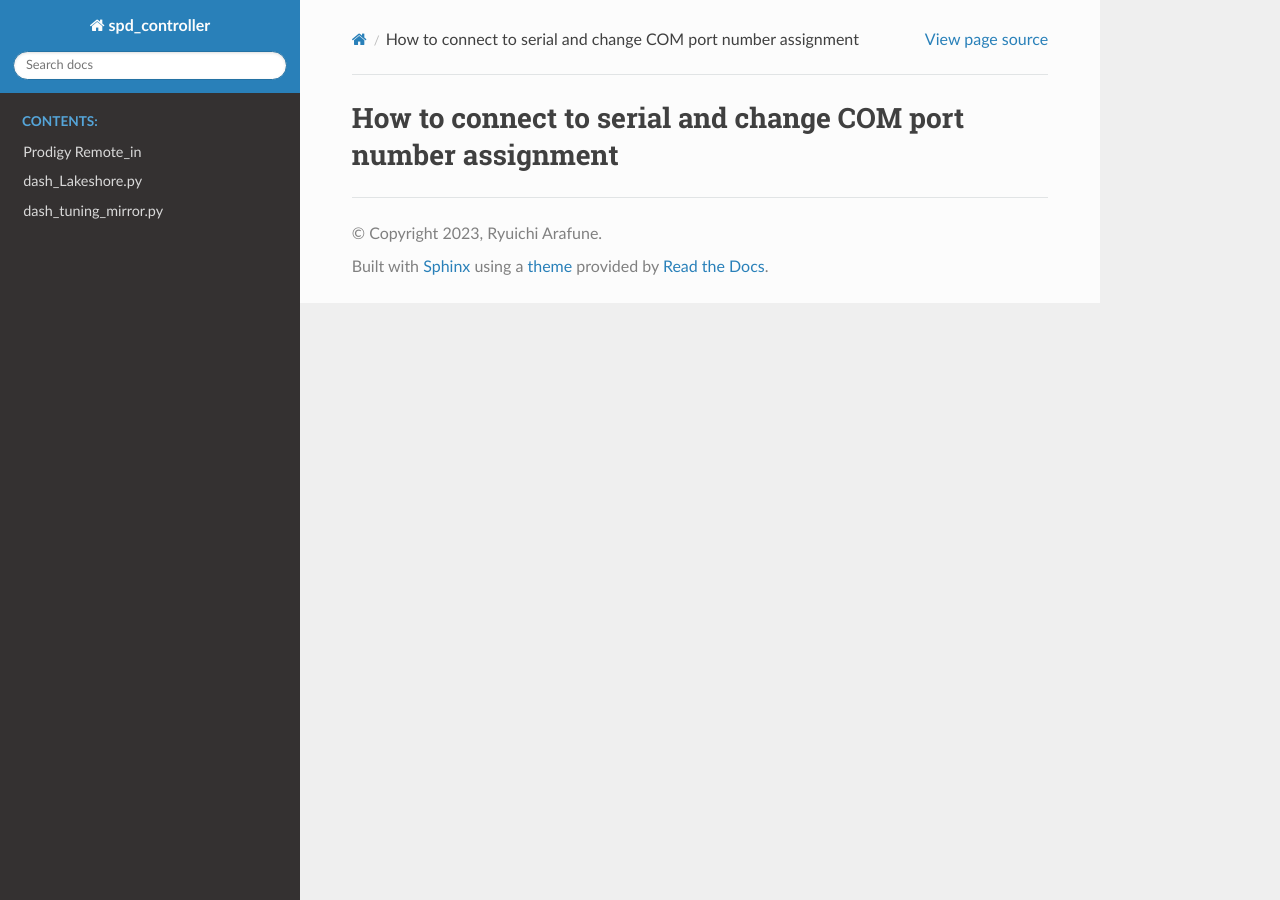
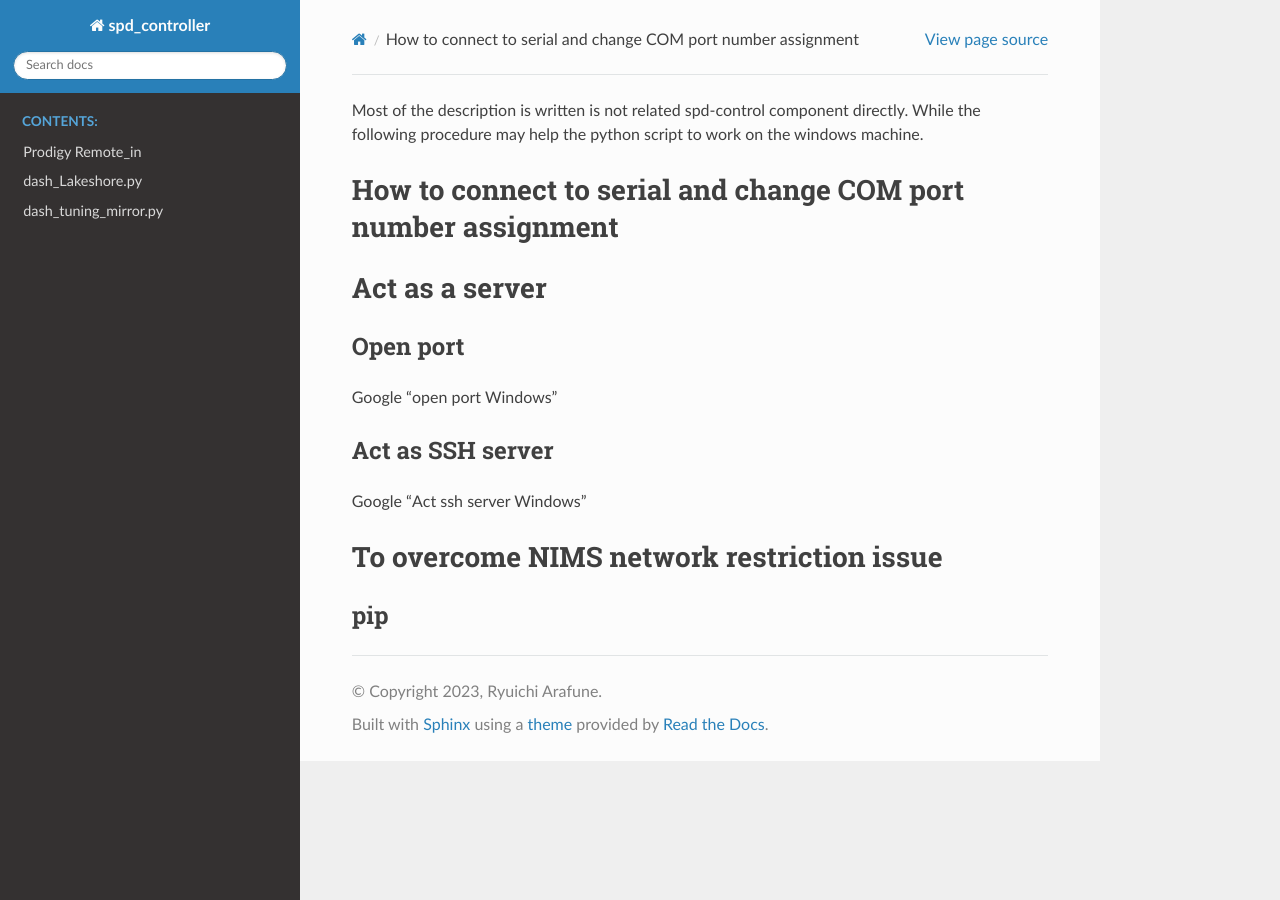
Before and after one commit to arafune/spd_controller, a Sphinx documentation site: the page built from doc/source/Windows/setting.md, in a window 1280 px wide. Built offline with Sphinx 7.4.7 and the Read the Docs theme 2.0.0, drawn with Linux system fonts in a browser that asks for light colours.

Commit message:
docs(Prodigy): update Sphinx document

```diff
--- a/doc/source/Windows/setting.md
+++ b/doc/source/Windows/setting.md
@@ -1 +1,18 @@
+Most of the description is written is not related spd-control component directly.
+While the following procedure may help the python script to work on the windows machine.
+
 # How to connect to serial and change COM port number assignment
+
+# Act as a server
+
+## Open port
+
+Google "open port Windows"
+
+## Act as SSH server
+
+Google "Act ssh server Windows"
+
+# To overcome NIMS network restriction issue
+
+## pip
```
Also changed, not shown: doc/source/dash_Lakeshore/dash_Lakeshore.md (+2 -1 lines), doc/source/dash_tuning_mirror/dash_tuning_mirror.md (+1 -0 lines).
